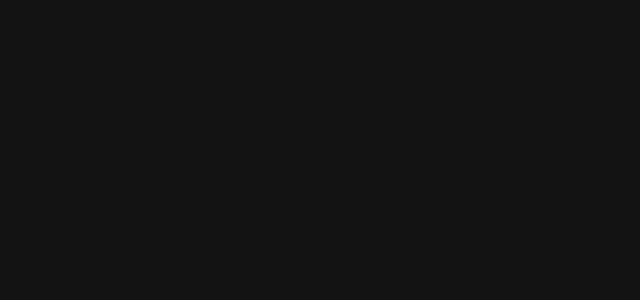
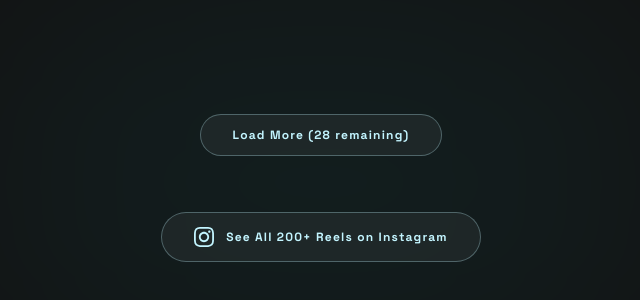
Before and after one commit to Logesh-waran2003/Showtime, a React (Vite) app: page / in a window 1280 px wide. Shown: the part 6281-6581 px from the top of the page, without its empty margins (319-959 px from the left). Built offline with nearby package versions, Linux system fonts and the light colour scheme.

Commit message:
perf: reduce iframes from 76 to 24 - load more button, faster page load
- ReelsSection: 8 reels (duplicated=16 for loop) instead of 20x2=40
- InstagramDome: show only 8 initially with 'Load More' button
- Total initial iframes: 16+8 = 24 (was 76)
- Much faster page load

```diff
--- a/src/components/InstagramDome.jsx
+++ b/src/components/InstagramDome.jsx
@@ -117,10 +117,13 @@ function InstagramDome() {
   const isInView = useInView(sectionRef, { once: true, margin: '-100px' })
   const [activeFilter, setActiveFilter] = useState('All')
   const [selectedReel, setSelectedReel] = useState(null)
+  const [showCount, setShowCount] = useState(8)
 
   const filteredReels = activeFilter === 'All'
     ? ALL_REELS
     : ALL_REELS.filter((r) => r.category === activeFilter)
+
+  const visibleReels = filteredReels.slice(0, showCount)
 
   const handleCardClick = (e, reel) => {
     e.preventDefault()
@@ -160,7 +163,7 @@ function InstagramDome() {
           {CATEGORIES.map((cat) => (
             <motion.button
               key={cat}
-              onClick={() => setActiveFilter(cat)}
+              onClick={() => { setActiveFilter(cat); setShowCount(8); }}
               whileHover={{ scale: 1.05 }}
               whileTap={{ scale: 0.95 }}
               className={`px-5 py-2.5 rounded-full font-space-grotesk text-label-caps text-xs transition-all duration-300 ${
@@ -177,7 +180,7 @@ function InstagramDome() {
         {/* Reels Grid - Instagram embeds visible in cards */}
         <div className="flex flex-wrap justify-center gap-4 relative z-10">
           <AnimatePresence mode="popLayout">
-            {filteredReels.map((reel, i) => (
+            {visibleReels.map((reel, i) => (
               <motion.div
                 key={reel.id}
                 layout
@@ -228,6 +231,18 @@ function InstagramDome() {
           </AnimatePresence>
         </div>
 
+        {/* Load More button */}
+        {showCount < filteredReels.length && (
+          <div className="text-center mt-8 relative z-10">
+            <button
+              onClick={() => setShowCount(prev => prev + 8)}
+              className="px-8 py-3 bg-white/5 border border-primary/30 rounded-full text-primary font-space-grotesk text-label-caps hover:bg-white/10 hover:border-primary/60 transition-all"
+            >
+              Load More ({filteredReels.length - showCount} remaining)
+            </button>
+          </div>
+        )}
+
         {/* Instagram CTA */}
         <motion.div
           initial={{ opacity: 0 }}
--- a/src/components/ReelsSection.jsx
+++ b/src/components/ReelsSection.jsx
@@ -156,8 +156,8 @@ function ReelsSection() {
           onTouchStart={() => setIsPaused(true)}
           onTouchEnd={() => setIsPaused(false)}
         >
-          {/* Duplicate reels for seamless loop feel */}
-          {[...REELS_DATA, ...REELS_DATA].map((reel, i) => (
+          {/* Only first 8 reels duplicated for loop */}
+          {[...REELS_DATA.slice(0, 8), ...REELS_DATA.slice(0, 8)].map((reel, i) => (
             <motion.div
               key={`${reel.id}-${i}`}
               initial={{ opacity: 0, y: 30 }}
```
